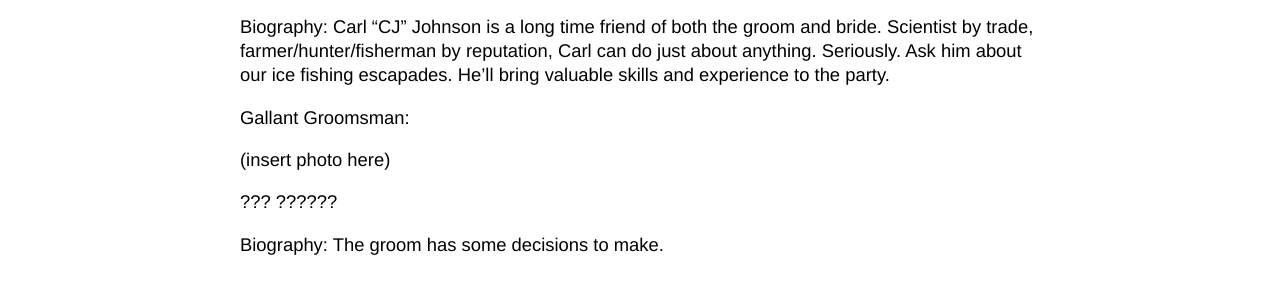
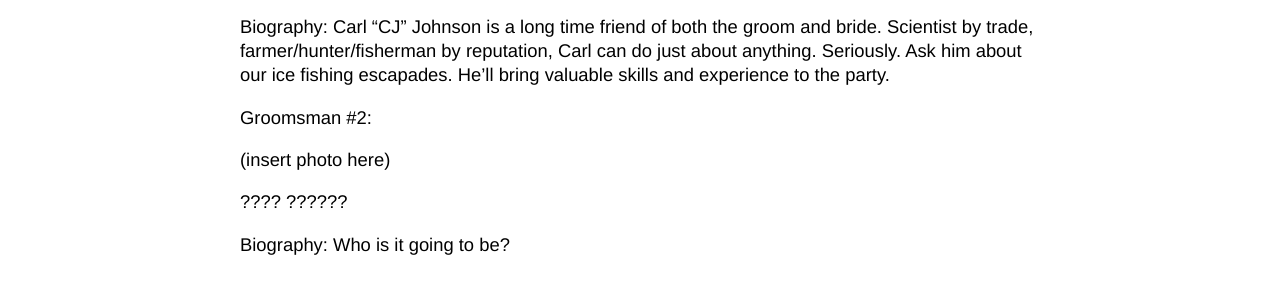
Before and after one commit to dnschnur/piday.github.com, a Jekyll site: the page built from about/index.md, in a window 1280 px wide. Shown: the part 1290-1584 px from the top of the page. Built offline with Jekyll 4.4.1, drawn with Linux system fonts in a browser that asks for light colours; nearby versions of some CDN libraries.

Commit message:
Updated party

```diff
--- a/about/index.md
+++ b/about/index.md
@@ -50,10 +50,10 @@ Biography: Carl “CJ” Johnson is a long time friend of both the groom and bri
 
 
 
-Gallant Groomsman:
+Groomsman #2:
 
 (insert photo here)
 
-??? ??????
+???? ??????
 
-Biography: The groom has some decisions to make.
+Biography: Who is it going to be?
```
